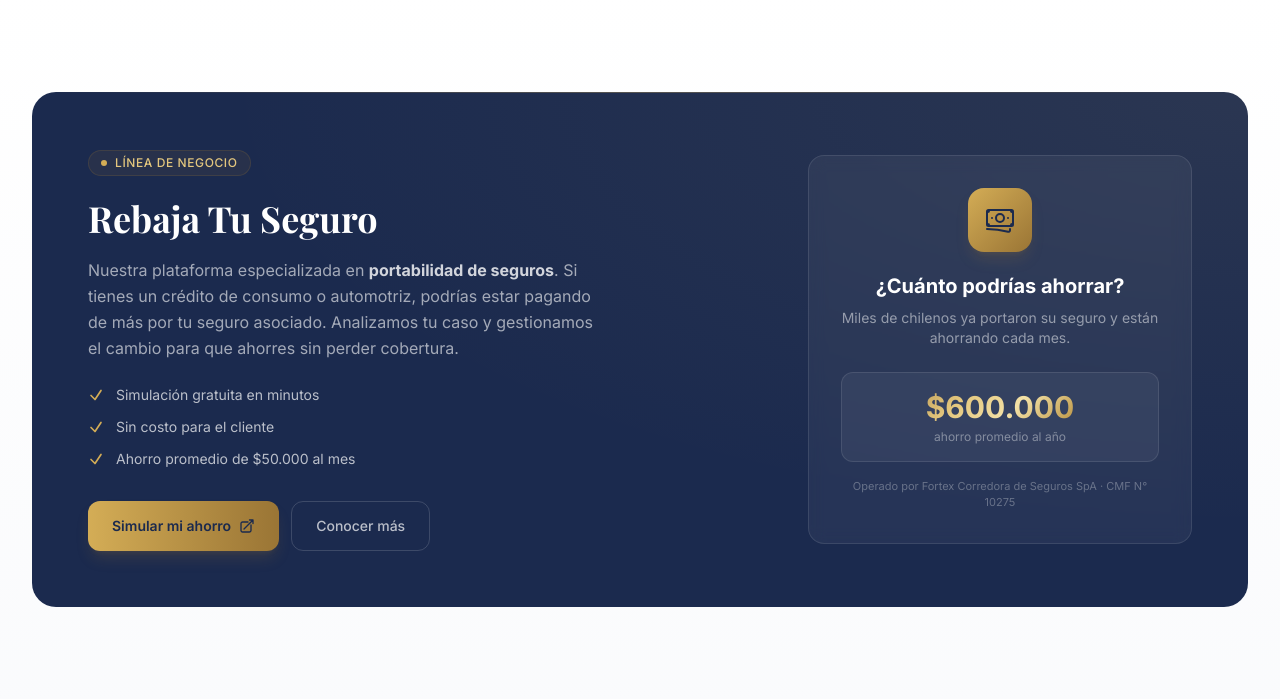
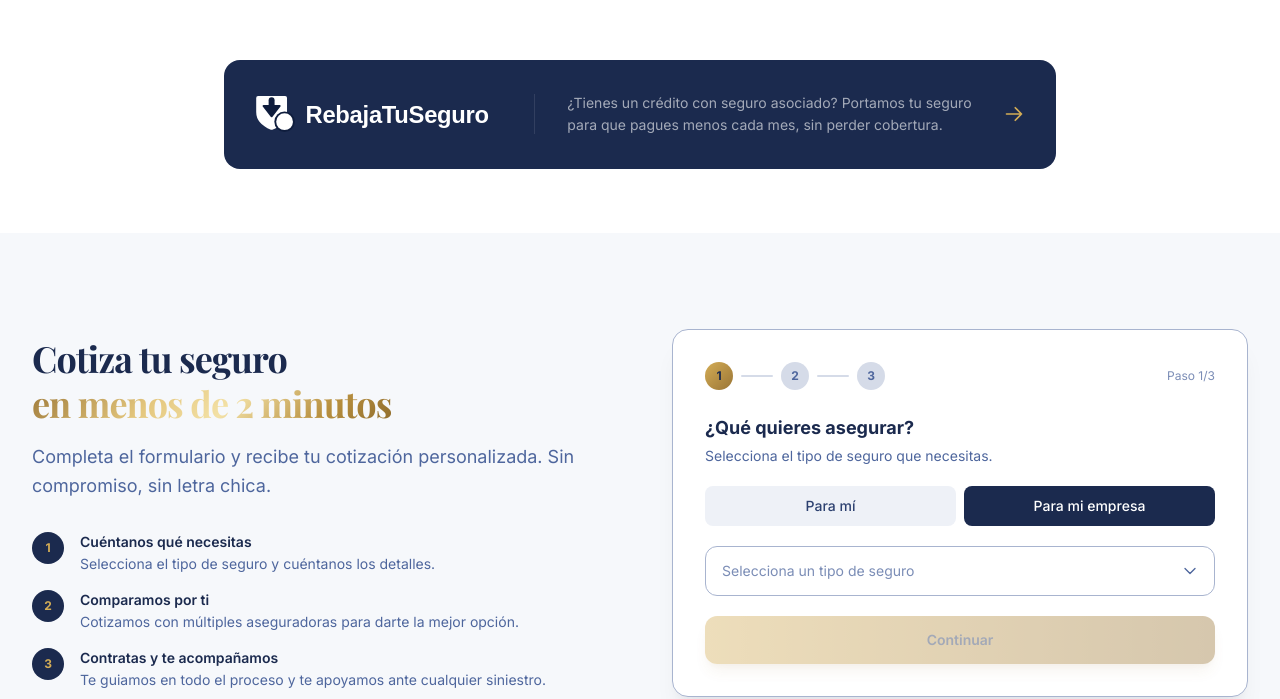
Before and after one commit to vicentetorresg/fortex-corredora, a Next.js app: page / in a window 1280 px wide. Shown: the part 3675-4374 px from the top of the page. Built offline with nearby package versions, Linux system fonts and the light colour scheme; a web font is replaced by a local one.

Commit message:
simplify RebajaTuSeguro to compact card with logo

```diff
--- a/components/RebajaTuSeguro.tsx
+++ b/components/RebajaTuSeguro.tsx
@@ -1,98 +1,39 @@
+import Image from "next/image";
+
 export default function RebajaTuSeguro() {
   return (
-    <section className="py-16 sm:py-24 bg-gradient-to-b from-white to-navy-50/30">
-      <div className="max-w-7xl mx-auto px-4 sm:px-6 lg:px-8">
-        <div className="relative overflow-hidden rounded-2xl sm:rounded-3xl bg-navy-700 p-6 sm:p-10 lg:p-14">
-          {/* Background accents */}
-          <div className="absolute inset-0 bg-[radial-gradient(ellipse_at_top_right,_rgba(228,199,126,0.08)_0%,_transparent_60%)]" />
-          <div className="absolute top-0 left-0 right-0 h-px bg-gradient-to-r from-transparent via-gold-400/30 to-transparent" />
-
-          <div className="relative grid lg:grid-cols-2 gap-8 lg:gap-14 items-center">
-            {/* Left */}
-            <div>
-              <div className="inline-flex items-center gap-2 px-3 py-1 rounded-full bg-gold-600/10 border border-gold-600/20 mb-5">
-                <span className="w-1.5 h-1.5 rounded-full bg-gold-400" />
-                <span className="text-[11px] sm:text-xs font-medium text-gold-300 tracking-wider uppercase">
-                  Línea de negocio
-                </span>
-              </div>
-
-              <h2 className="font-display text-2xl sm:text-3xl lg:text-4xl font-bold text-white leading-tight">
-                Rebaja Tu Seguro
-              </h2>
-
-              <p className="mt-4 text-sm sm:text-base text-white/60 leading-relaxed max-w-lg">
-                Nuestra plataforma especializada en{" "}
-                <strong className="text-white/80">portabilidad de seguros</strong>.
-                Si tienes un crédito de consumo o automotriz, podrías estar
-                pagando de más por tu seguro asociado. Analizamos tu caso y
-                gestionamos el cambio para que ahorres sin perder cobertura.
-              </p>
-
-              <ul className="mt-6 space-y-3">
-                {[
-                  "Simulación gratuita en minutos",
-                  "Sin costo para el cliente",
-                  "Ahorro promedio de $50.000 al mes",
-                ].map((item) => (
-                  <li key={item} className="flex items-center gap-3 text-sm text-white/70">
-                    <svg className="w-4 h-4 text-gold-400 flex-shrink-0" fill="none" viewBox="0 0 24 24" stroke="currentColor" strokeWidth={2.5}>
-                      <path strokeLinecap="round" strokeLinejoin="round" d="m4.5 12.75 6 6 9-13.5" />
-                    </svg>
-                    {item}
-                  </li>
-                ))}
-              </ul>
-
-              <div className="mt-8 flex flex-col sm:flex-row gap-3">
+    <section className="py-12 sm:py-16 bg-white">
+      <div className="max-w-4xl mx-auto px-4 sm:px-6 lg:px-8">
         <a
           href="https://www.rebajatuseguro.cl"
           target="_blank"
           rel="noopener noreferrer"
-                  className="inline-flex items-center justify-center gap-2 px-6 py-3 sm:py-3.5 text-sm font-semibold text-navy-700 bg-gradient-to-r from-gold-400 to-gold-600 rounded-xl hover:from-gold-300 hover:to-gold-500 transition-all duration-300 shadow-lg shadow-gold-600/20"
+          className="group block rounded-2xl bg-navy-700 p-6 sm:p-8 hover:bg-navy-600 transition-colors duration-300"
         >
-                  Simular mi ahorro
-                  <svg className="w-4 h-4" fill="none" viewBox="0 0 24 24" stroke="currentColor" strokeWidth={2}>
-                    <path strokeLinecap="round" strokeLinejoin="round" d="M13.5 6H5.25A2.25 2.25 0 0 0 3 8.25v10.5A2.25 2.25 0 0 0 5.25 21h10.5A2.25 2.25 0 0 0 18 18.75V10.5m-10.5 6L21 3m0 0h-5.25M21 3v5.25" />
-                  </svg>
-                </a>
-                <a
-                  href="https://www.rebajatuseguro.cl"
-                  target="_blank"
-                  rel="noopener noreferrer"
-                  className="inline-flex items-center justify-center px-6 py-3 sm:py-3.5 text-sm font-medium text-white/70 border border-white/15 rounded-xl hover:border-gold-600/40 hover:text-gold-300 transition-all"
+          <div className="flex flex-col sm:flex-row items-center gap-5 sm:gap-8">
+            <Image
+              src="/rebajatuseguro-logo-white.svg"
+              alt="Rebaja Tu Seguro"
+              width={180}
+              height={36}
+              className="h-8 sm:h-9 w-auto flex-shrink-0"
+            />
+            <div className="h-px sm:h-10 w-12 sm:w-px bg-white/10 flex-shrink-0" />
+            <p className="text-sm text-white/60 text-center sm:text-left leading-relaxed">
+              ¿Tienes un crédito con seguro asociado? Portamos tu seguro para
+              que pagues menos cada mes, sin perder cobertura.
+            </p>
+            <svg
+              className="w-5 h-5 text-gold-400 flex-shrink-0 hidden sm:block group-hover:translate-x-1 transition-transform"
+              fill="none"
+              viewBox="0 0 24 24"
+              stroke="currentColor"
+              strokeWidth={2}
             >
-                  Conocer más
-                </a>
-              </div>
-            </div>
-
-            {/* Right - Visual card */}
-            <div className="flex justify-center lg:justify-end">
-              <div className="w-full max-w-sm bg-white/[0.05] border border-white/10 rounded-2xl p-6 sm:p-8 backdrop-blur-sm">
-                <div className="text-center">
-                  <div className="w-16 h-16 mx-auto rounded-2xl bg-gradient-to-br from-gold-400 to-gold-600 flex items-center justify-center shadow-lg shadow-gold-600/20">
-                    <svg className="w-8 h-8 text-navy-700" fill="none" viewBox="0 0 24 24" stroke="currentColor" strokeWidth={1.5}>
-                      <path strokeLinecap="round" strokeLinejoin="round" d="M2.25 18.75a60.07 60.07 0 0 1 15.797 2.101c.727.198 1.453-.342 1.453-1.096V18.75M3.75 4.5v.75A.75.75 0 0 1 3 6h-.75m0 0v-.375c0-.621.504-1.125 1.125-1.125H20.25M2.25 6v9m18-10.5v.75c0 .414.336.75.75.75h.75m-1.5-1.5h.375c.621 0 1.125.504 1.125 1.125v9.75c0 .621-.504 1.125-1.125 1.125h-.375m1.5-1.5H21a.75.75 0 0 0-.75.75v.75m0 0H3.75m0 0h-.375a1.125 1.125 0 0 1-1.125-1.125V15m1.5 1.5v-.75A.75.75 0 0 0 3 15h-.75M15 10.5a3 3 0 1 1-6 0 3 3 0 0 1 6 0Zm3 0h.008v.008H18V10.5Zm-12 0h.008v.008H6V10.5Z" />
+              <path strokeLinecap="round" strokeLinejoin="round" d="M13.5 4.5 21 12m0 0-7.5 7.5M21 12H3" />
             </svg>
           </div>
-                  <h3 className="mt-5 text-xl font-bold text-white">¿Cuánto podrías ahorrar?</h3>
-                  <p className="mt-2 text-sm text-white/50">
-                    Miles de chilenos ya portaron su seguro y están ahorrando
-                    cada mes.
-                  </p>
-                  <div className="mt-6 py-4 px-5 rounded-xl bg-white/[0.05] border border-white/10">
-                    <div className="text-3xl font-bold text-gradient-gold">$600.000</div>
-                    <div className="text-xs text-white/40 mt-1">ahorro promedio al año</div>
-                  </div>
-                  <p className="mt-4 text-[11px] text-white/30">
-                    Operado por Fortex Corredora de Seguros SpA · CMF N° 10275
-                  </p>
-                </div>
-              </div>
-            </div>
-          </div>
-        </div>
+        </a>
       </div>
     </section>
   );
```
Also changed, not shown: public/rebajatuseguro-logo-white.svg (added), public/rebajatuseguro-logo.svg (added). Lines whose indentation alone changed are shown as unchanged.
